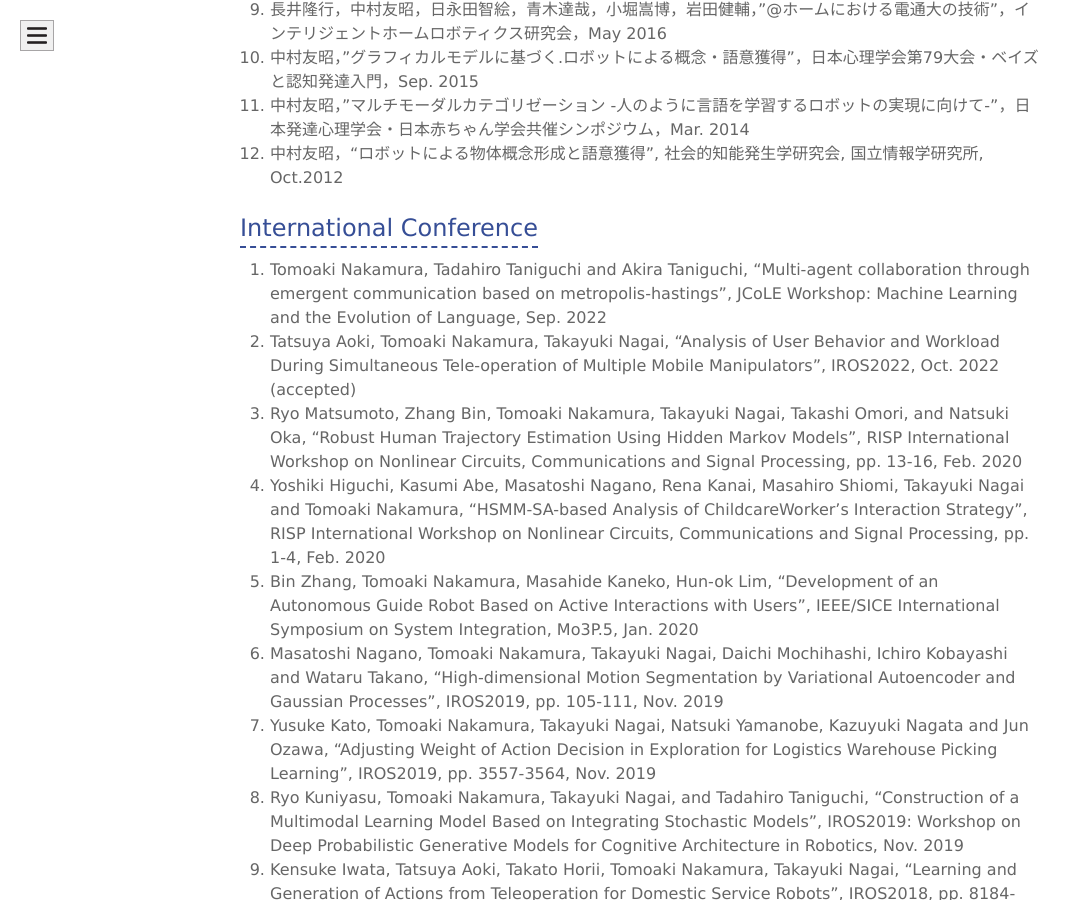
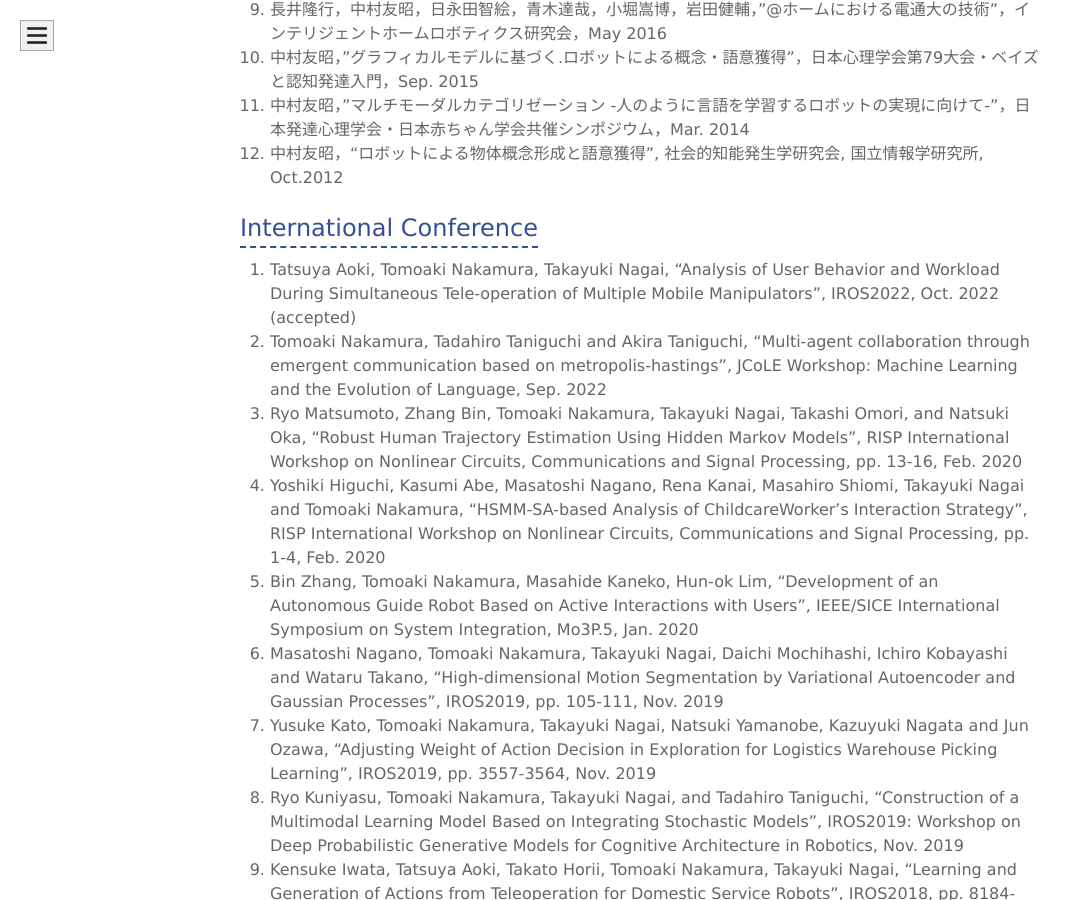
Before and after one commit to naka-lab/naka-lab.github.io, a Jekyll site: the page built from subpages/pub.md, in a window 1280 px wide and 900 px high, scrolled down 4353 px. Shown: the whole window, without its empty margins (0-1081 px from the left). Built offline with Jekyll 4.4.1, drawn with Linux system fonts in a browser that asks for light colours.

Commit message:
Update pub.md

```diff
--- a/subpages/pub.md
+++ b/subpages/pub.md
@@ -78,8 +78,8 @@ layout: default
 
 
 ## International Conference
+1. Tatsuya Aoki, Tomoaki Nakamura, Takayuki Nagai, "Analysis of User Behavior and Workload During Simultaneous Tele-operation of Multiple Mobile Manipulators", IROS2022, Oct. 2022 (accepted)
 1. Tomoaki Nakamura, Tadahiro Taniguchi and Akira Taniguchi, "Multi-agent collaboration through emergent communication based on metropolis-hastings", JCoLE Workshop: Machine Learning and the Evolution of Language, Sep. 2022
-1. Tatsuya Aoki, Tomoaki Nakamura, Takayuki Nagai, "Analysis of User Behavior and Workload During Simultaneous Tele-operation of Multiple Mobile Manipulators", IROS2022, Oct. 2022 (accepted)
 1. Ryo Matsumoto, Zhang Bin, Tomoaki Nakamura, Takayuki Nagai, Takashi Omori, and Natsuki Oka, "Robust Human Trajectory Estimation Using Hidden Markov Models", RISP International Workshop on Nonlinear Circuits, Communications and
 Signal Processing, pp. 13-16, Feb. 2020
 1. Yoshiki Higuchi, Kasumi Abe, Masatoshi Nagano, Rena Kanai, Masahiro Shiomi, Takayuki Nagai and Tomoaki Nakamura,  "HSMM-SA-based Analysis of ChildcareWorker’s Interaction Strategy", RISP International Workshop on Nonlinear Circuits, Communications and Signal Processing, pp. 1-4, Feb. 2020
```
